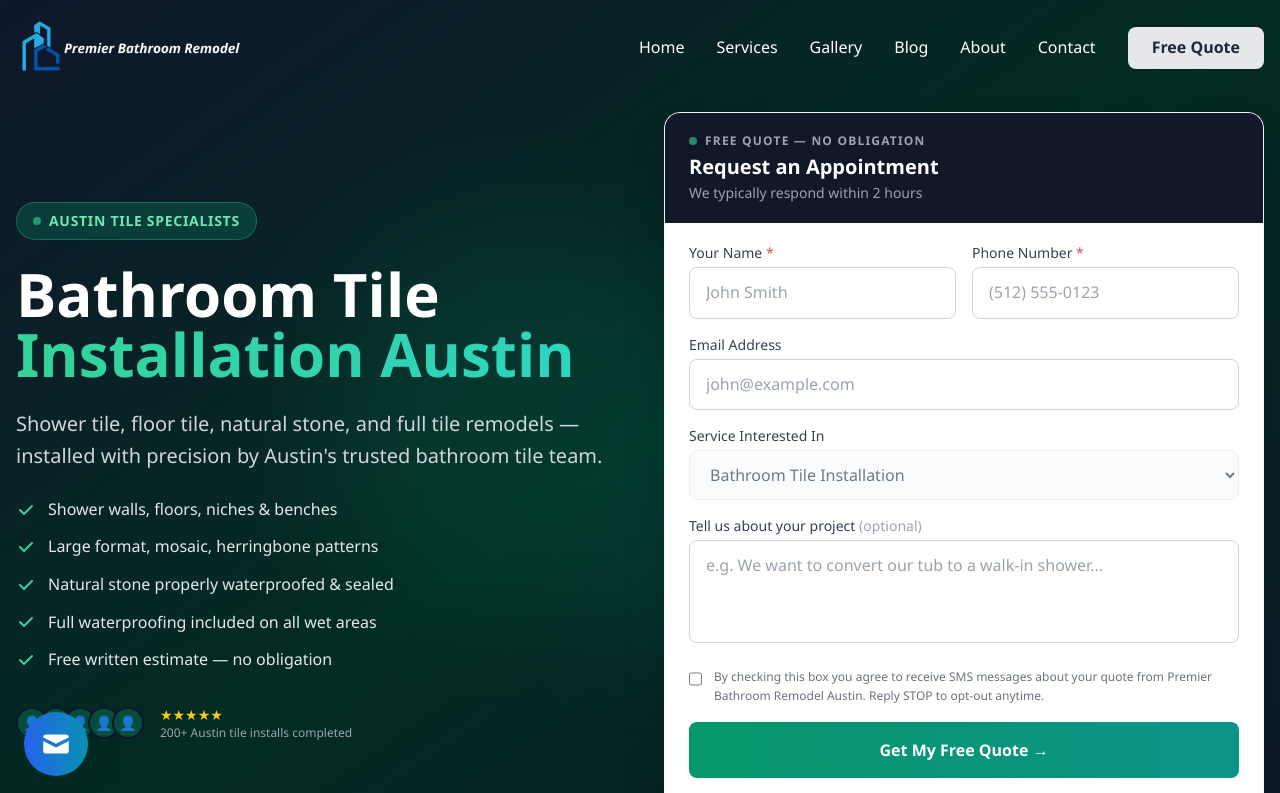
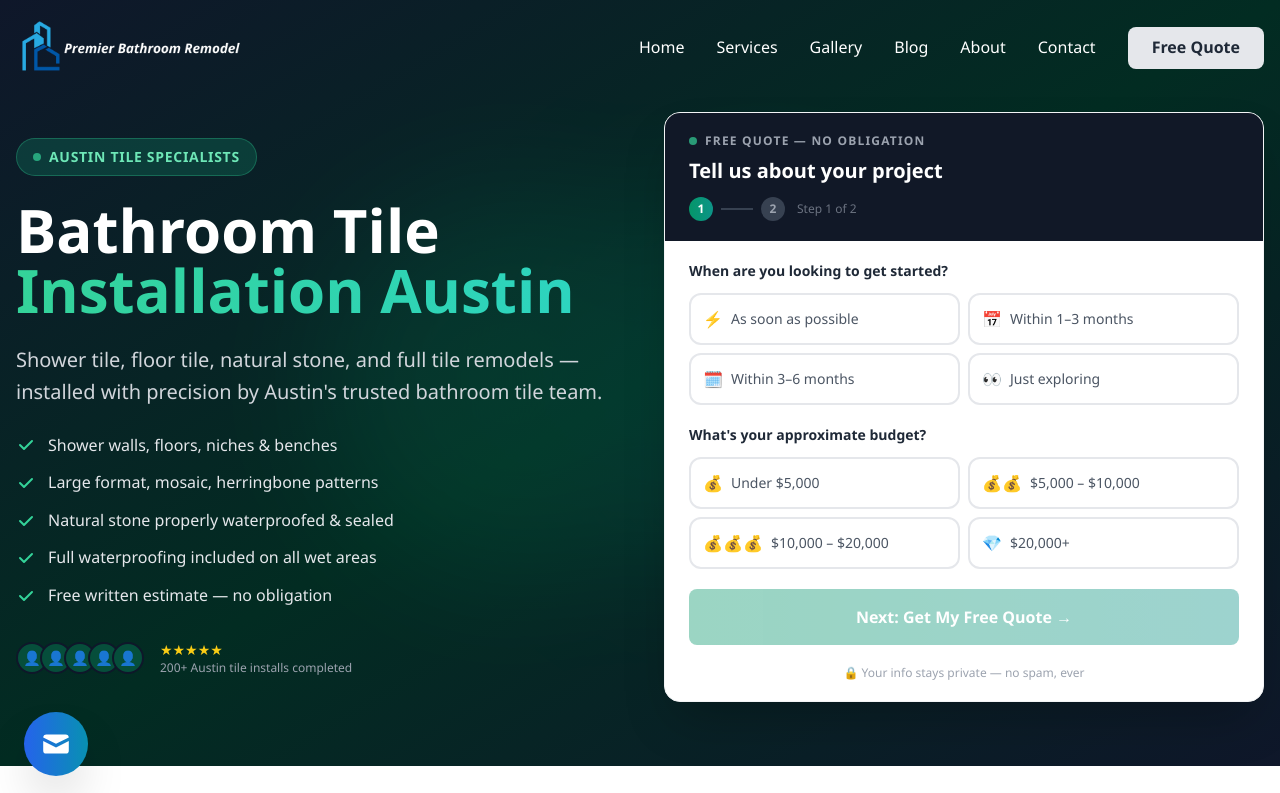
Before and after one commit to aMarketology/Premier-Bathroom-Ben, a Next.js app: page /services/tile-work-austin in a window 1280 px wide. Shown: the top 793 px of the page. Built offline with nearby package versions, Linux system fonts and the light colour scheme.

Commit message:
feat: upgrade ServiceLeadForm to 2-step quiz funnel with partial capture at step 1 (timeline + budget)

```diff
--- a/app/components/ServiceLeadForm.tsx
+++ b/app/components/ServiceLeadForm.tsx
@@ -12,6 +12,20 @@ interface ServiceLeadFormProps {
 const PARTIAL_KEY = 'pbr_partial_lead'
 const TTL_MS = 48 * 60 * 60 * 1000 // 48 hours
 
+const TIMELINE_OPTIONS = [
+  { value: 'asap', label: 'As soon as possible', icon: '⚡' },
+  { value: '1-3mo', label: 'Within 1–3 months', icon: '📅' },
+  { value: '3-6mo', label: 'Within 3–6 months', icon: '🗓️' },
+  { value: 'just-looking', label: 'Just exploring', icon: '👀' },
+]
+
+const BUDGET_OPTIONS = [
+  { value: 'under-5k', label: 'Under $5,000', icon: '💰' },
+  { value: '5k-10k', label: '$5,000 – $10,000', icon: '💰💰' },
+  { value: '10k-20k', label: '$10,000 – $20,000', icon: '💰💰💰' },
+  { value: '20k-plus', label: '$20,000+', icon: '💎' },
+]
+
 export default function ServiceLeadForm({
   service,
   serviceLabel,
@@ -19,12 +33,13 @@ export default function ServiceLeadForm({
   pageLocation,
 }: ServiceLeadFormProps) {
   const startTime = useRef(Date.now())
+  const [step, setStep] = useState(1)
 
+  const [quiz, setQuiz] = useState({ timeline: '', budget: '' })
   const [fields, setFields] = useState({
     name: '',
     phone: '',
     email: '',
-    message: '',
     smsConsent: false,
   })
   const [isSubmitting, setIsSubmitting] = useState(false)
@@ -38,37 +53,57 @@ export default function ServiceLeadForm({
       if (raw) {
         const saved = JSON.parse(raw)
         if (Date.now() - saved.ts < TTL_MS && saved.service === service) {
+          if (saved.quiz) setQuiz(q => ({ ...q, ...saved.quiz }))
+          if (saved.fields) {
             setFields(f => ({ ...f, ...saved.fields }))
+            // If they already filled contact info, jump to step 2
+            if (saved.fields.name || saved.fields.phone) {
+              setStep(2)
               setRestored(true)
+            } else if (saved.quiz?.timeline) {
+              setStep(2)
+            }
+          }
         }
       }
     } catch {}
   }, [service])
 
-  // Save partial lead on every keystroke
-  const savePartial = (updated: typeof fields) => {
+  const savePartial = (updatedQuiz: typeof quiz, updatedFields: typeof fields) => {
     try {
       localStorage.setItem(PARTIAL_KEY, JSON.stringify({
         ts: Date.now(),
         service,
-        fields: { name: updated.name, phone: updated.phone, email: updated.email },
+        quiz: updatedQuiz,
+        fields: { name: updatedFields.name, phone: updatedFields.phone, email: updatedFields.email },
       }))
     } catch {}
   }
 
-  const update = (key: keyof typeof fields, value: string | boolean) => {
+  const trackGA4 = (eventName: string, extra?: Record<string, string>) => {
+    if (typeof (window as any).gtag === 'function') {
+      ;(window as any).gtag('event', eventName, { service, page_location: pageLocation, ...extra })
+    }
+  }
+
+  const selectQuiz = (key: 'timeline' | 'budget', value: string) => {
+    const updated = { ...quiz, [key]: value }
+    setQuiz(updated)
+    savePartial(updated, fields)
+    trackGA4('quiz_answer', { question: key, answer: value })
+  }
+
+  const updateField = (key: keyof typeof fields, value: string | boolean) => {
     const updated = { ...fields, [key]: value }
     setFields(updated)
-    savePartial(updated)
+    savePartial(quiz, updated)
+    trackGA4('form_field_interaction', { field_name: key })
+  }
 
-    // GA4 field interaction tracking
-    if (typeof (window as any).gtag === 'function') {
-      ;(window as any).gtag('event', 'form_field_interaction', {
-        field_name: key,
-        service,
-        page_location: pageLocation,
-      })
-    }
+  const goToStep2 = () => {
+    if (!quiz.timeline || !quiz.budget) return
+    trackGA4('quiz_step1_complete')
+    setStep(2)
   }
 
   const handleSubmit = async (e: React.FormEvent) => {
@@ -81,13 +116,15 @@ export default function ServiceLeadForm({
     }
 
     const elapsed = Math.floor((Date.now() - startTime.current) / 1000)
-
-    // GA4 submit attempt
-    if (typeof (window as any).gtag === 'function') {
-      ;(window as any).gtag('event', 'form_submit_attempt', { service, page_location: pageLocation })
-    }
+    trackGA4('form_submit_attempt')
 
     setIsSubmitting(true)
+
+    const message = [
+      `Service: ${serviceLabel}`,
+      quiz.timeline ? `Timeline: ${TIMELINE_OPTIONS.find(o => o.value === quiz.timeline)?.label}` : '',
+      quiz.budget ? `Budget: ${BUDGET_OPTIONS.find(o => o.value === quiz.budget)?.label}` : '',
+    ].filter(Boolean).join('\n')
 
     try {
       const res = await fetch('/api/contact', {
@@ -98,10 +135,11 @@ export default function ServiceLeadForm({
           phone: fields.phone,
           email: fields.email,
           service,
-          message: fields.message || `Inquiry from ${serviceLabel} landing page`,
+          message,
           smsConsent: fields.smsConsent,
           pageUrl: window.location.pathname,
           _lt: elapsed,
+          quiz,
         }),
       })
 
@@ -117,36 +155,130 @@ export default function ServiceLeadForm({
   }
 
   const colors = {
-    cyan:   { ring: 'focus:ring-cyan-500',   btn: 'from-cyan-600 to-blue-600',   dot: 'bg-cyan-400',   check: 'accent-cyan-600' },
-    blue:   { ring: 'focus:ring-blue-500',   btn: 'from-blue-600 to-cyan-600',   dot: 'bg-blue-400',   check: 'accent-blue-600' },
-    purple: { ring: 'focus:ring-purple-500', btn: 'from-purple-600 to-blue-600', dot: 'bg-purple-400', check: 'accent-purple-600' },
-    indigo: { ring: 'focus:ring-indigo-500', btn: 'from-indigo-600 to-blue-600', dot: 'bg-indigo-400', check: 'accent-indigo-600' },
-    emerald:{ ring: 'focus:ring-emerald-500',btn: 'from-emerald-600 to-teal-600',dot: 'bg-emerald-400',check: 'accent-emerald-600' },
+    cyan:    { ring: 'focus:ring-cyan-500',    btn: 'from-cyan-600 to-blue-600',    dot: 'bg-cyan-400',    selected: 'border-cyan-500 bg-cyan-50 text-cyan-700',    check: 'accent-cyan-600' },
+    blue:    { ring: 'focus:ring-blue-500',    btn: 'from-blue-600 to-cyan-600',    dot: 'bg-blue-400',    selected: 'border-blue-500 bg-blue-50 text-blue-700',    check: 'accent-blue-600' },
+    purple:  { ring: 'focus:ring-purple-500',  btn: 'from-purple-600 to-blue-600',  dot: 'bg-purple-400',  selected: 'border-purple-500 bg-purple-50 text-purple-700', check: 'accent-purple-600' },
+    indigo:  { ring: 'focus:ring-indigo-500',  btn: 'from-indigo-600 to-blue-600',  dot: 'bg-indigo-400',  selected: 'border-indigo-500 bg-indigo-50 text-indigo-700', check: 'accent-indigo-600' },
+    emerald: { ring: 'focus:ring-emerald-500', btn: 'from-emerald-600 to-teal-600', dot: 'bg-emerald-400', selected: 'border-emerald-500 bg-emerald-50 text-emerald-700', check: 'accent-emerald-600' },
   }
   const c = colors[accentColor]
+
+  const step1Complete = quiz.timeline && quiz.budget
 
   return (
     <div className="bg-white rounded-2xl shadow-2xl border border-gray-100 overflow-hidden">
       {/* Header */}
       <div className="bg-gray-900 px-6 py-5">
-        <div className="flex items-center gap-2 mb-1">
+        <div className="flex items-center gap-2 mb-2">
           <div className={`w-2 h-2 rounded-full ${c.dot} animate-pulse`} />
           <span className="text-xs font-semibold text-gray-400 uppercase tracking-widest">Free Quote — No Obligation</span>
         </div>
-        <h3 className="text-xl font-semibold text-white">Request an Appointment</h3>
-        <p className="text-gray-400 text-sm mt-0.5">We typically respond within 2 hours</p>
+        <h3 className="text-xl font-semibold text-white">
+          {step === 1 ? 'Tell us about your project' : 'How should we reach you?'}
+        </h3>
+        {/* Step progress */}
+        <div className="flex items-center gap-2 mt-3">
+          {[1, 2].map(s => (
+            <div key={s} className="flex items-center gap-2">
+              <div className={`w-6 h-6 rounded-full flex items-center justify-center text-xs font-bold transition-all ${
+                step >= s ? `bg-gradient-to-r ${c.btn} text-white` : 'bg-gray-700 text-gray-400'
+              }`}>{s}</div>
+              {s < 2 && <div className={`h-0.5 w-8 transition-all ${step > s ? `bg-gradient-to-r ${c.btn}` : 'bg-gray-700'}`} />}
+            </div>
+          ))}
+          <span className="text-xs text-gray-500 ml-1">Step {step} of 2</span>
+        </div>
       </div>
 
       {/* Restored banner */}
-      {restored && (
+      {restored && step === 2 && (
         <div className="px-6 py-3 bg-blue-50 border-b border-blue-100 text-sm text-blue-700 flex items-center gap-2">
           <svg className="w-4 h-4 flex-shrink-0" fill="currentColor" viewBox="0 0 20 20"><path fillRule="evenodd" d="M18 10a8 8 0 11-16 0 8 8 0 0116 0zm-7-4a1 1 0 11-2 0 1 1 0 012 0zM9 9a1 1 0 000 2v3a1 1 0 001 1h1a1 1 0 100-2v-3a1 1 0 00-1-1H9z" clipRule="evenodd" /></svg>
-          We saved your info — just finish and submit!
+          Welcome back — we saved your progress!
         </div>
       )}
 
-      {/* Form */}
-      <form onSubmit={handleSubmit} className="px-6 py-5 space-y-4">
+      <div className="px-6 py-5">
+        {/* ── STEP 1: Quiz ── */}
+        {step === 1 && (
+          <div className="space-y-5">
+            {/* Timeline */}
+            <div>
+              <p className="text-sm font-semibold text-gray-800 mb-3">When are you looking to get started?</p>
+              <div className="grid grid-cols-2 gap-2">
+                {TIMELINE_OPTIONS.map(opt => (
+                  <button
+                    key={opt.value}
+                    type="button"
+                    onClick={() => selectQuiz('timeline', opt.value)}
+                    className={`flex items-center gap-2 px-3 py-3 rounded-xl border-2 text-sm font-medium text-left transition-all ${
+                      quiz.timeline === opt.value
+                        ? c.selected + ' border-2'
+                        : 'border-gray-200 text-gray-600 hover:border-gray-300 hover:bg-gray-50'
+                    }`}
+                  >
+                    <span className="text-base">{opt.icon}</span>
+                    <span className="leading-tight">{opt.label}</span>
+                  </button>
+                ))}
+              </div>
+            </div>
+
+            {/* Budget */}
+            <div>
+              <p className="text-sm font-semibold text-gray-800 mb-3">What&apos;s your approximate budget?</p>
+              <div className="grid grid-cols-2 gap-2">
+                {BUDGET_OPTIONS.map(opt => (
+                  <button
+                    key={opt.value}
+                    type="button"
+                    onClick={() => selectQuiz('budget', opt.value)}
+                    className={`flex items-center gap-2 px-3 py-3 rounded-xl border-2 text-sm font-medium text-left transition-all ${
+                      quiz.budget === opt.value
+                        ? c.selected + ' border-2'
+                        : 'border-gray-200 text-gray-600 hover:border-gray-300 hover:bg-gray-50'
+                    }`}
+                  >
+                    <span className="text-base">{opt.icon}</span>
+                    <span>{opt.label}</span>
+                  </button>
+                ))}
+              </div>
+            </div>
+
+            <button
+              type="button"
+              disabled={!step1Complete}
+              onClick={goToStep2}
+              className={`w-full py-4 bg-gradient-to-r ${c.btn} text-white rounded-lg font-semibold text-base transition-all duration-200 disabled:opacity-40 disabled:cursor-not-allowed hover:shadow-xl`}
+            >
+              Next: Get My Free Quote →
+            </button>
+
+            <p className="text-center text-xs text-gray-400">🔒 Your info stays private — no spam, ever</p>
+          </div>
+        )}
+
+        {/* ── STEP 2: Contact Info ── */}
+        {step === 2 && (
+          <form onSubmit={handleSubmit} className="space-y-4">
+            {/* Summary chip */}
+            <div className="flex flex-wrap gap-2 mb-1">
+              {quiz.timeline && (
+                <span className="inline-flex items-center gap-1 px-3 py-1 bg-gray-100 rounded-full text-xs text-gray-600 font-medium">
+                  {TIMELINE_OPTIONS.find(o => o.value === quiz.timeline)?.icon}{' '}
+                  {TIMELINE_OPTIONS.find(o => o.value === quiz.timeline)?.label}
+                  <button type="button" onClick={() => setStep(1)} className="ml-1 text-gray-400 hover:text-gray-600">✕</button>
+                </span>
+              )}
+              {quiz.budget && (
+                <span className="inline-flex items-center gap-1 px-3 py-1 bg-gray-100 rounded-full text-xs text-gray-600 font-medium">
+                  {BUDGET_OPTIONS.find(o => o.value === quiz.budget)?.label}
+                  <button type="button" onClick={() => setStep(1)} className="ml-1 text-gray-400 hover:text-gray-600">✕</button>
+                </span>
+              )}
+            </div>
+
             {error && (
               <div className="p-3 bg-red-50 border border-red-200 text-red-700 rounded-lg text-sm">{error}</div>
             )}
@@ -158,7 +290,7 @@ export default function ServiceLeadForm({
                   type="text"
                   required
                   value={fields.name}
-              onChange={e => update('name', e.target.value)}
+                  onChange={e => updateField('name', e.target.value)}
                   placeholder="John Smith"
                   className={`w-full px-4 py-3 border border-gray-300 rounded-lg focus:ring-2 ${c.ring} focus:border-transparent text-gray-900 placeholder-gray-400 transition-all`}
                 />
@@ -169,7 +301,7 @@ export default function ServiceLeadForm({
                   type="tel"
                   required
                   value={fields.phone}
-              onChange={e => update('phone', e.target.value)}
+                  onChange={e => updateField('phone', e.target.value)}
                   placeholder="(512) 555-0123"
                   className={`w-full px-4 py-3 border border-gray-300 rounded-lg focus:ring-2 ${c.ring} focus:border-transparent text-gray-900 placeholder-gray-400 transition-all`}
                 />
@@ -177,47 +309,25 @@ export default function ServiceLeadForm({
             </div>
 
             <div>
-          <label className="block text-sm font-medium text-gray-700 mb-1">Email Address</label>
+              <label className="block text-sm font-medium text-gray-700 mb-1">Email Address <span className="text-gray-400 text-xs">(optional)</span></label>
               <input
                 type="email"
                 value={fields.email}
-            onChange={e => update('email', e.target.value)}
+                onChange={e => updateField('email', e.target.value)}
                 placeholder="john@example.com"
                 className={`w-full px-4 py-3 border border-gray-300 rounded-lg focus:ring-2 ${c.ring} focus:border-transparent text-gray-900 placeholder-gray-400 transition-all`}
-          />
-        </div>
-
-        <div>
-          <label className="block text-sm font-medium text-gray-700 mb-1">Service Interested In</label>
-          <select
-            value={service}
-            disabled
-            className="w-full px-4 py-3 border border-gray-200 rounded-lg bg-gray-50 text-gray-700"
-          >
-            <option value={service}>{serviceLabel}</option>
-          </select>
-        </div>
-
-        <div>
-          <label className="block text-sm font-medium text-gray-700 mb-1">Tell us about your project <span className="text-gray-400">(optional)</span></label>
-          <textarea
-            rows={3}
-            value={fields.message}
-            onChange={e => update('message', e.target.value)}
-            placeholder="e.g. We want to convert our tub to a walk-in shower..."
-            className={`w-full px-4 py-3 border border-gray-300 rounded-lg focus:ring-2 ${c.ring} focus:border-transparent text-gray-900 placeholder-gray-400 transition-all resize-none`}
               />
             </div>
 
             <div className="flex items-start gap-3">
               <input
                 type="checkbox"
-            id={`sms-${service}`}
+                id={`sms-${service}-${pageLocation}`}
                 checked={fields.smsConsent}
-            onChange={e => update('smsConsent', e.target.checked)}
+                onChange={e => updateField('smsConsent', e.target.checked)}
                 className={`mt-1 w-4 h-4 rounded border-gray-300 ${c.check}`}
               />
-          <label htmlFor={`sms-${service}`} className="text-xs text-gray-500 leading-relaxed">
+              <label htmlFor={`sms-${service}-${pageLocation}`} className="text-xs text-gray-500 leading-relaxed">
                 By checking this box you agree to receive SMS messages about your quote from Premier Bathroom Remodel Austin. Reply STOP to opt-out anytime.
               </label>
             </div>
@@ -227,15 +337,21 @@ export default function ServiceLeadForm({
               disabled={isSubmitting}
               className={`w-full py-4 bg-gradient-to-r ${c.btn} text-white rounded-lg font-semibold text-base hover:shadow-xl transition-all duration-200 disabled:opacity-50 disabled:cursor-not-allowed`}
             >
-          {isSubmitting ? 'Sending…' : 'Get My Free Quote →'}
+              {isSubmitting ? 'Sending…' : 'Send My Free Quote Request →'}
             </button>
 
             <div className="flex items-center justify-center gap-4 text-xs text-gray-400">
-          <span className="flex items-center gap-1">🔒 No spam, ever</span>
-          <span className="flex items-center gap-1">⚡ Response in 2 hrs</span>
-          <span className="flex items-center gap-1">✅ Free estimate</span>
+              <span>🔒 No spam, ever</span>
+              <span>⚡ Response in 2 hrs</span>
+              <span>✅ Free estimate</span>
             </div>
+
+            <button type="button" onClick={() => setStep(1)} className="w-full text-xs text-gray-400 hover:text-gray-600 underline">
+              ← Back to project details
+            </button>
           </form>
+        )}
+      </div>
     </div>
   )
 }
```
Lines whose indentation alone changed are shown as unchanged.
